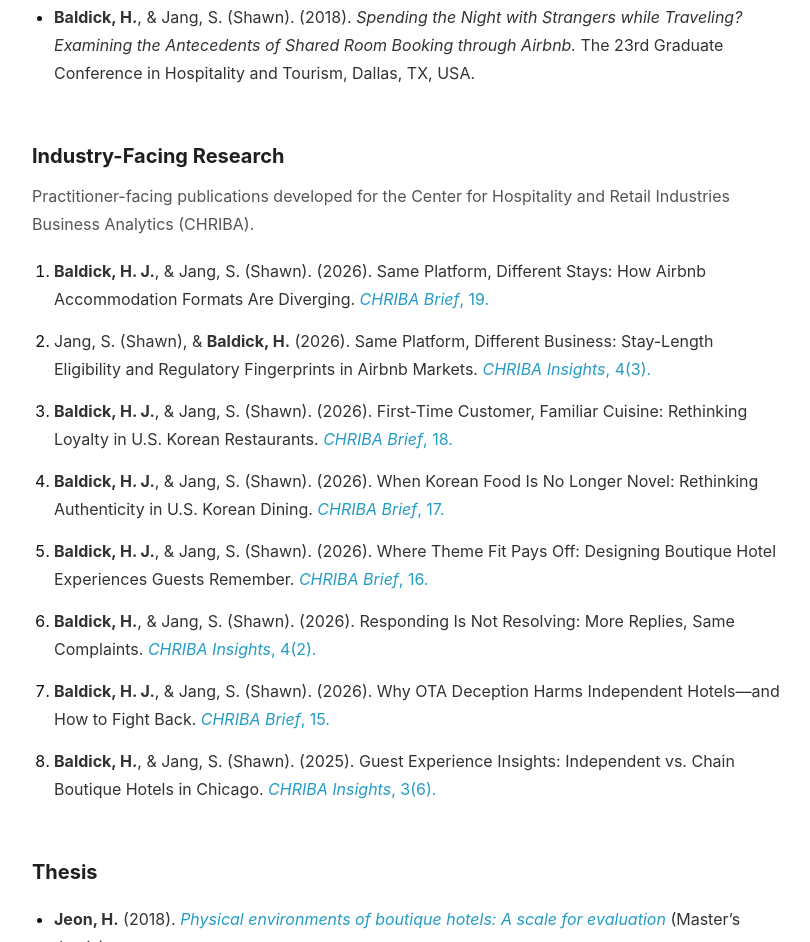
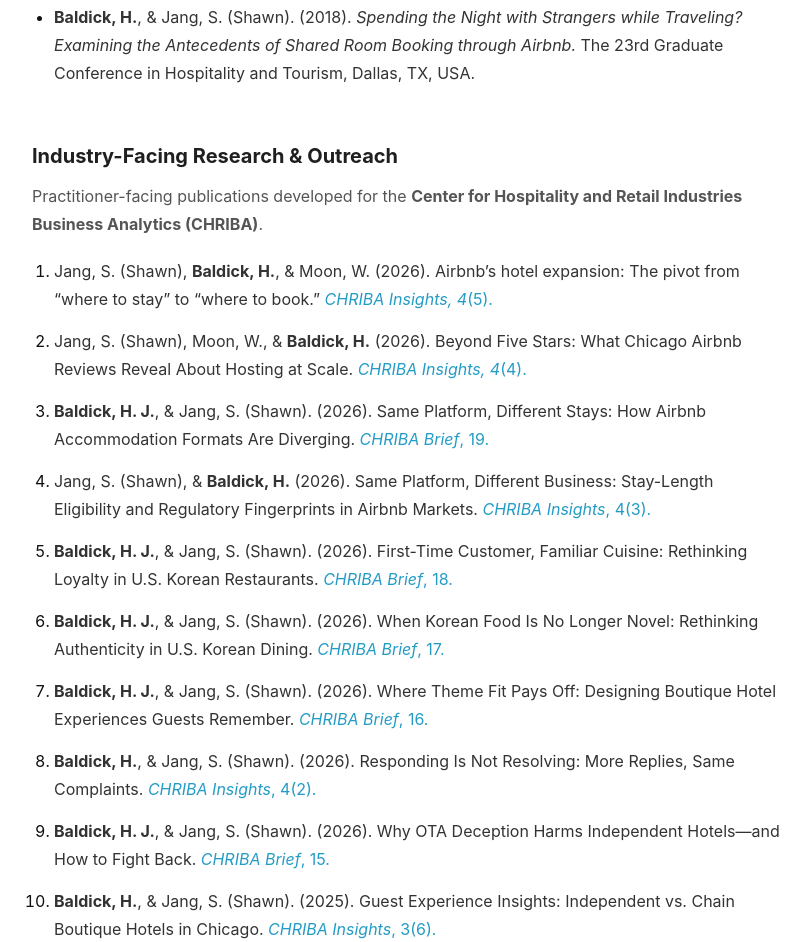
Before and after one commit to HwijinBaldick/hwijinbaldick.github.io, a plain HTML site: page publication.html in a window 1280 px wide. Shown: the part 2496-3438 px from the top of the page, without its empty margins (370-1180 px from the left). Drawn offline with Linux system fonts and the light colour scheme.

Commit message:
Update publication.html

```diff
--- a/publication.html
+++ b/publication.html
@@ -1,3 +1,4 @@
+
 <!DOCTYPE html>
 <html lang="en">
 
@@ -562,19 +563,47 @@
       </ul>
 
 
-      <!-- Industry-Facing Research -->
+      <!-- Industry-Facing Research & Outreach -->
 
       <h2
         class="publication-category"
         id="industry-publications">
-        Industry-Facing Research
+        Industry-Facing Research &amp; Outreach
       </h2>
 
       <p class="publication-note">
-        Practitioner-facing publications developed for the Center for Hospitality and Retail Industries Business Analytics (CHRIBA).
+        Practitioner-facing publications developed for the <strong>Center for Hospitality and Retail Industries Business Analytics (CHRIBA)</strong>.
       </p>
 
       <ol class="publication-list">
+
+        <li class="publication-item">
+          <p class="publication-citation">
+            Jang, S. (Shawn), <strong>Baldick, H.</strong>, &amp; Moon, W. (2026).
+            Airbnb’s hotel expansion: The pivot from “where to stay” to “where to book.”
+            <a
+              class="source-link"
+              href="https://www.chriba-purdue.com/post/chriba-insights-vol-4-no-5-airbnb-s-hotel-expansion-the-pivot-from-where-to-stay-to-where-t"
+              target="_blank"
+              rel="noopener noreferrer">
+              <em>CHRIBA Insights, 4</em>(5).
+            </a>
+          </p>
+        </li>
+
+        <li class="publication-item">
+          <p class="publication-citation">
+            Jang, S. (Shawn), Moon, W., &amp; <strong>Baldick, H.</strong> (2026).
+            Beyond Five Stars: What Chicago Airbnb Reviews Reveal About Hosting at Scale.
+            <a
+              class="source-link"
+              href="https://www.chriba-purdue.com/post/chriba-insights-vol-4-no-4-beyond-five-stars-what-chicago-airbnb-reviews-reveal-about-hostin"
+              target="_blank"
+              rel="noopener noreferrer">
+              <em>CHRIBA Insights, 4</em>(4).
+            </a>
+          </p>
+        </li>
 
         <li class="publication-item">
           <p class="publication-citation">
```
